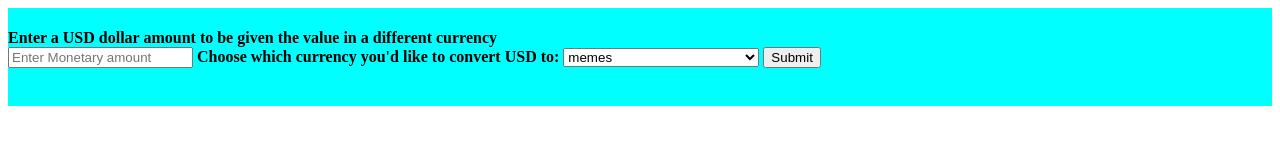
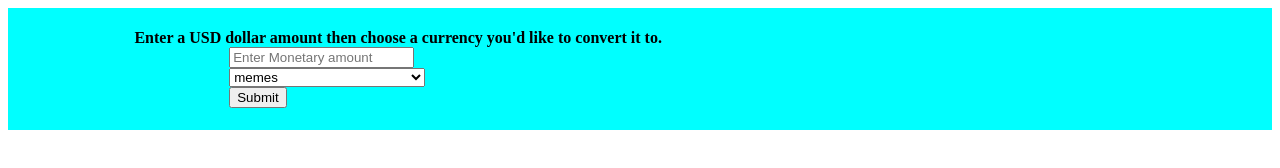
Before and after one commit to LonleyBuzzyBee/currency, a website built with webpack: page src/index.html in a window 1280 px wide. Built offline with nearby package versions, Linux system fonts and the light colour scheme; some packages are replaced by stand-ins of ours.

Commit message:
add container and row classes, and display and felx-wrap css

```diff
--- a/src/index.html
+++ b/src/index.html
@@ -6,13 +6,15 @@
 </head>
 <body>
   <div class="container">
-    <h4>Enter a  USD dollar amount to be given the value in a different currency</h14>
+   <div class="col1 row">
+      <h4>Enter a  USD dollar amount then choose a currency you'd like to convert it to.</h14>
+
 
       <form id="montey">
+        <div class="row">
         <input placeholder="Enter Monetary amount" type="number" step=".01">
-
-      <label for="type">Choose which currency you'd like to convert USD to:</label>
-
+        </div>
+       <div class="row">
         <select id="type">
           <option value="">memes</option>
           <option value="AED">United Arab Emirates Dirham</option>
@@ -21,11 +23,14 @@
           <option value="CNY">Chinese Yuan</option>
           <option value="BGN">Bulgarian</option>
         </select>
+        </div>
+        <div class="row">
+        <button type="submit">Submit</button>
+      </div>
+      </form>
+      </div>
 
-      <button type="submit">Submit</button>
-    </form>
       <p><span id="output"></span></p>
-
   </div>
 </body>
 </html>
--- a/src/style.css
+++ b/src/style.css
@@ -1,8 +1,13 @@
 .container {
   display: flex;
-  flex-wrap : column;
   background-color: aqua;
+
 }
-form {
+.row{
   display: block;
+  flex-wrap: wrap;
+  width: 75%;
+  height:75%;
+  padding-left: 10%;
+
 }
```
Lines whose indentation alone changed are shown as unchanged.
